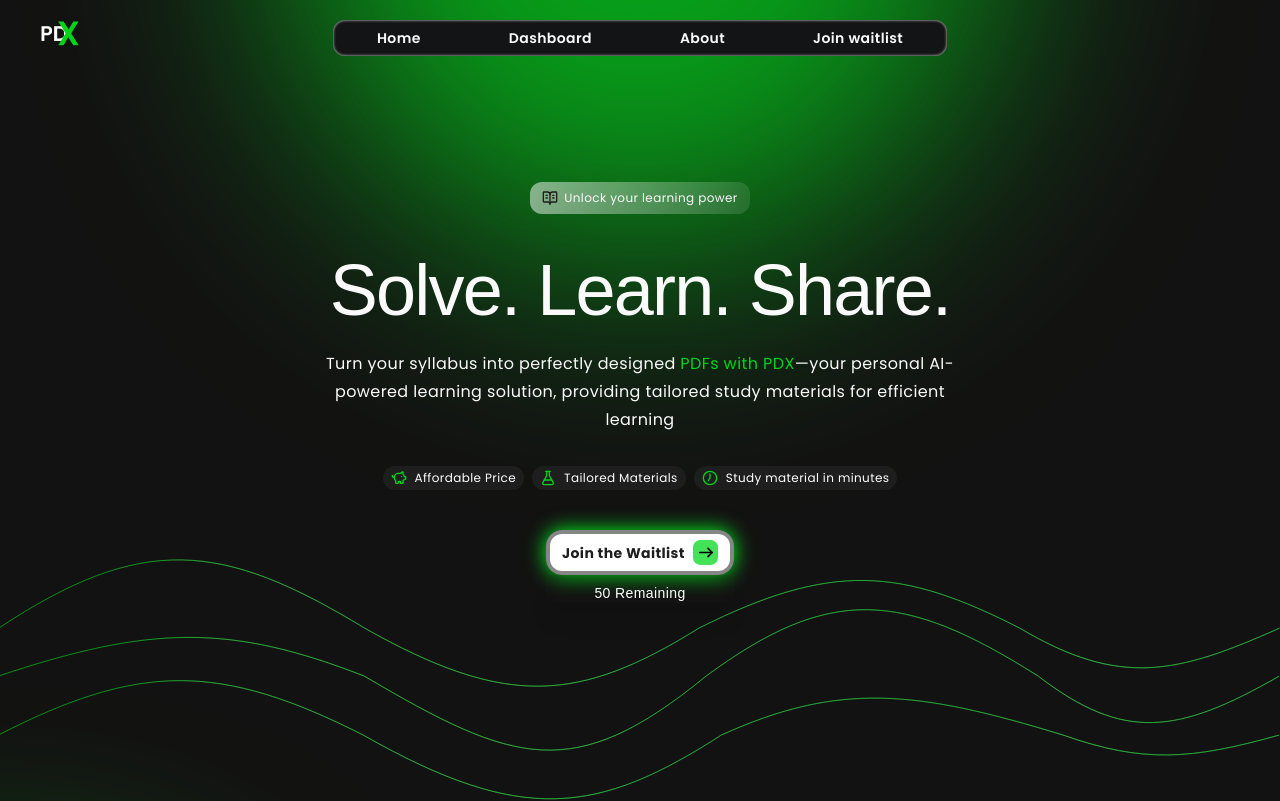
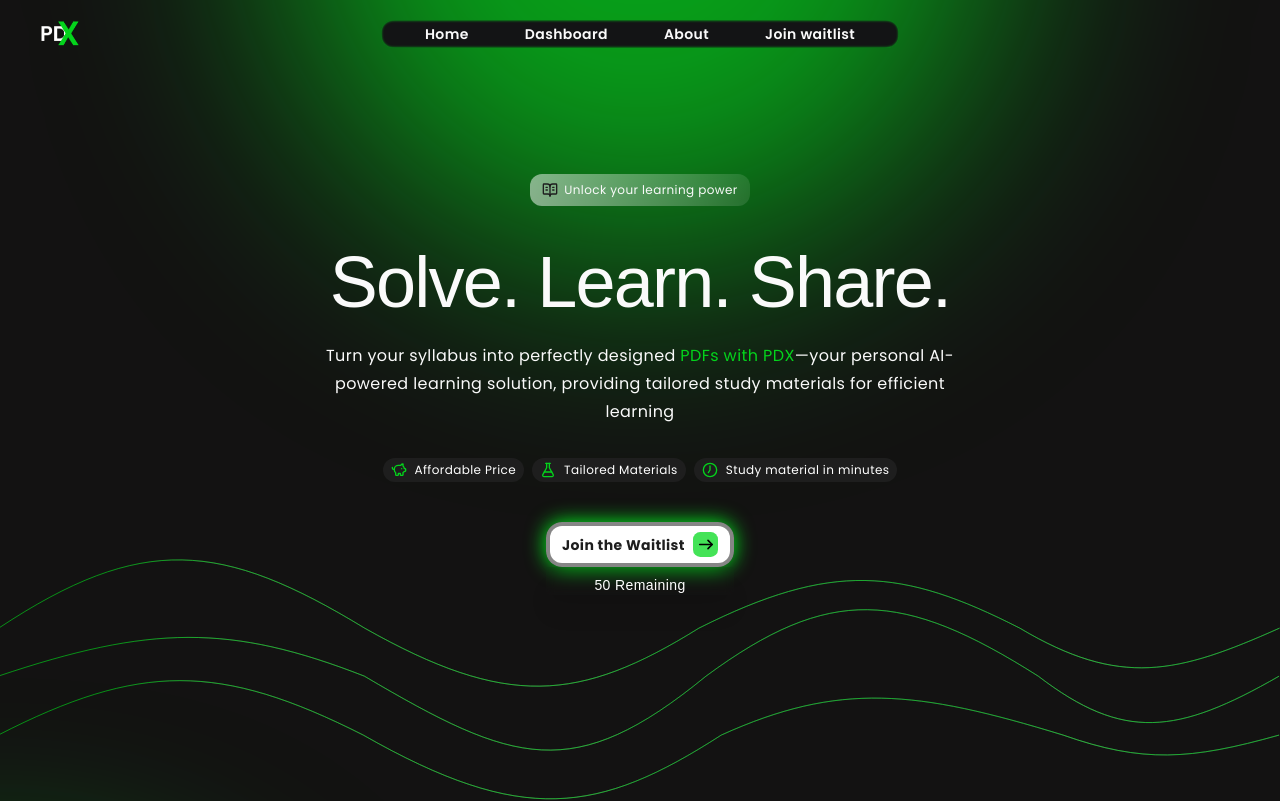
Before and after one commit to Dey11/pdx, a Next.js app: page / in a window 1280 px wide. Shown: the top 801 px of the page. Built offline with nearby package versions, Linux system fonts and the light colour scheme; no server answers; the database is empty; a web font is replaced by a local one.

Commit message:
update navbar ui

```diff
--- a/src/components/header.tsx
+++ b/src/components/header.tsx
@@ -20,12 +20,12 @@ const headerContents = [
 ];
 const Header = () => {
   return (
-    <header className="sticky top-5 z-50 mx-auto mt-4 flex w-fit rounded-xl bg-[#131415] px-2 py-1 text-[10px] shadow-[0px_0px_3px_#EBE9E9_inset] transition-shadow delay-300 duration-300 ease-in-out hover:shadow-[0px_0px_5px_#00FF1E] sm:text-sm">
-      <ul className="mx-auto flex items-center justify-between py-1 sm:gap-x-16 sm:px-6">
+    <header className="sticky top-5 z-50 mx-auto mt-4 flex w-fit rounded-xl bg-[#131415] px-2 text-[10px] shadow-[0px_0px_3px_#00FF1E_inset] transition-shadow delay-300 duration-300 ease-in-out sm:text-sm">
+      <ul className="mx-auto flex items-center justify-between py-1 sm:gap-x-8 sm:px-6">
         {headerContents.map((item) => {
           return (
             <Link href={item.url} key={item.url} className="">
-              <li className="rounded-lg px-3 font-semibold hover:bg-[#2a2d2f]">
+              <li className="rounded-lg px-3 font-semibold hover:bg-brand-green hover:text-brand-bg hover:underline">
                 {item.name}
               </li>
             </Link>
```
